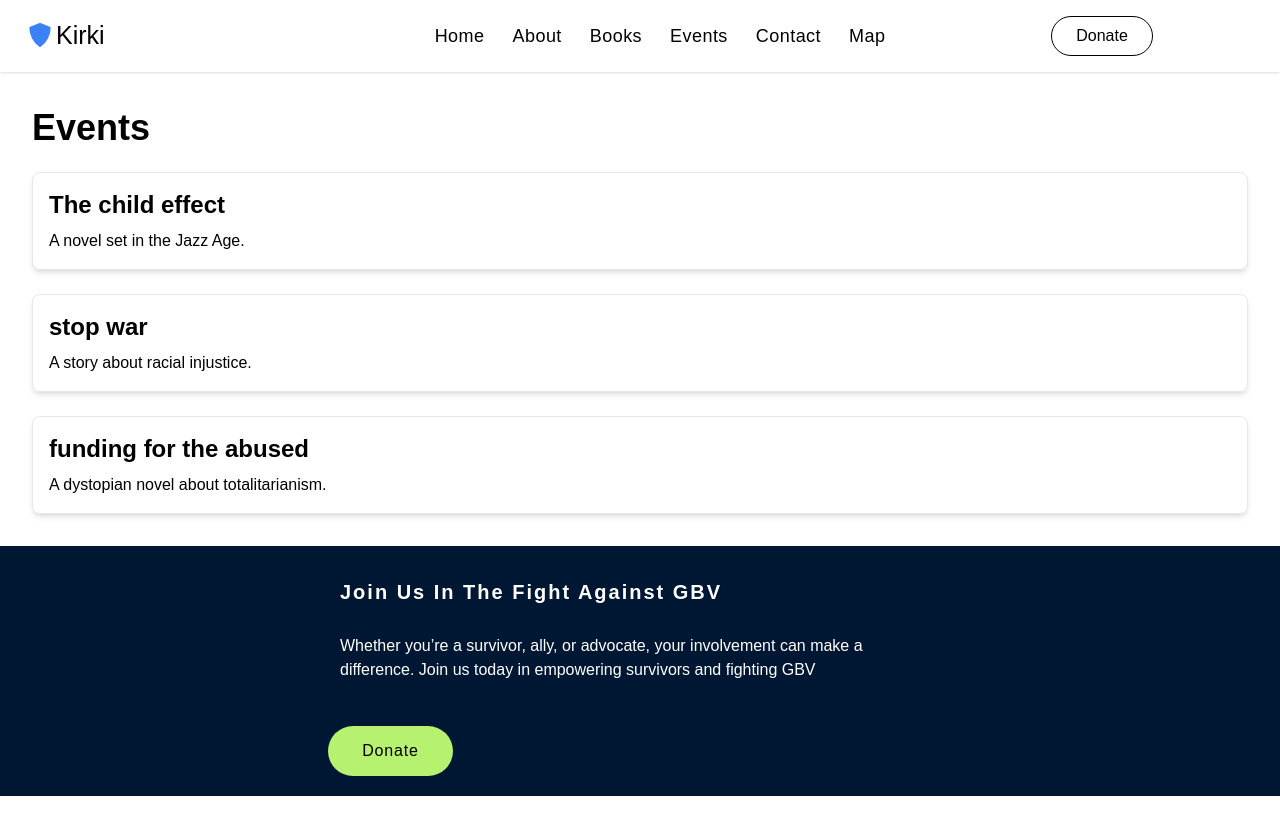
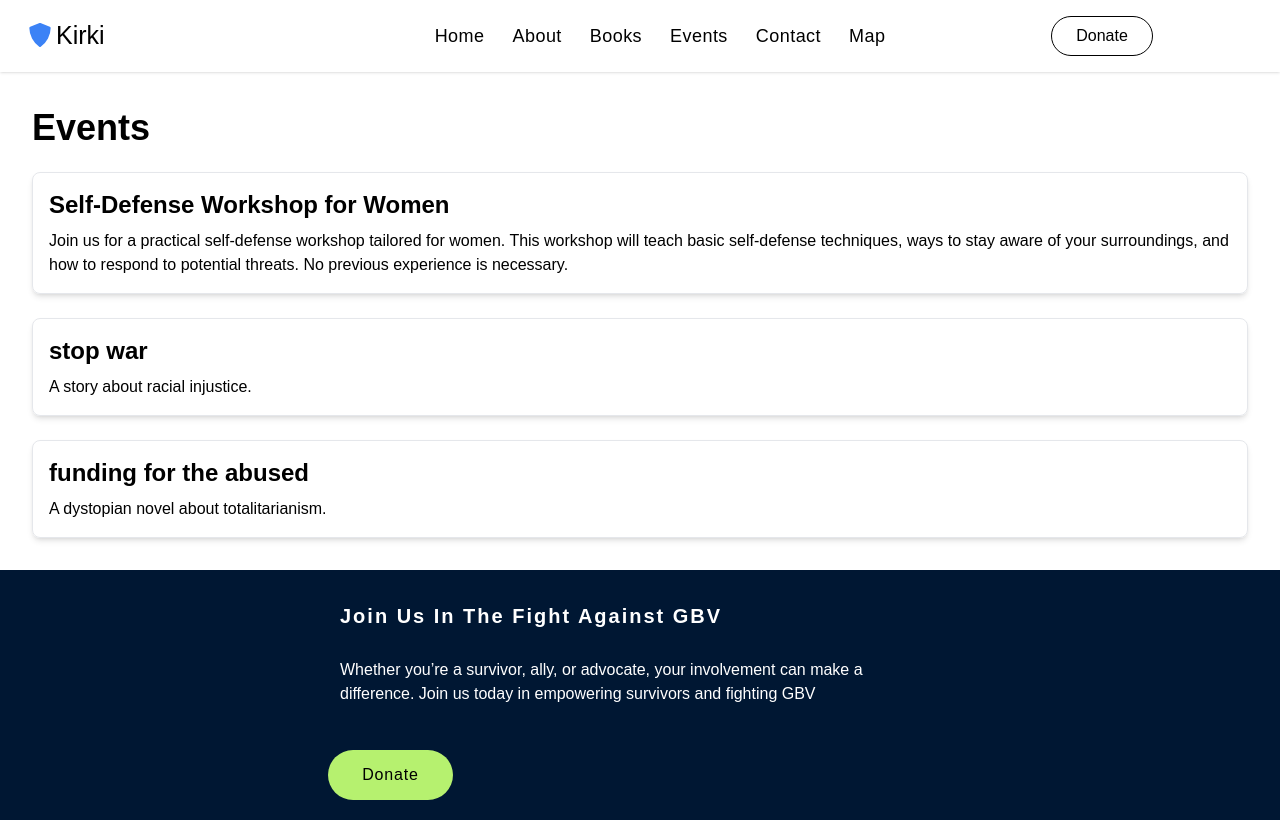
Before and after one commit to Jerryvic911/Justice, a Next.js app: page /events in a window 1280 px wide. Built offline with nearby package versions, Linux system fonts and the light colour scheme.

Commit message:
started working on the events preview page

```diff
--- a/src/app/events/[eventId]/page.jsx
+++ b/src/app/events/[eventId]/page.jsx
@@ -1,7 +1,6 @@
 'use client';
 import { useState } from 'react';
 import eventData from '../../../data/events.data.json';
-import Donation from '../../donate/Donation';
 
 export default function EventDetails({ params }) {
   const [event] = useState(() => {
@@ -9,16 +8,56 @@ export default function EventDetails({ params }) {
   });
 
   return (
-    <main className='h-fit p-8'>
-      <section>
-        <h1 className='mb-6 text-3xl font-bold text-gray-800'>{event.title}</h1>
+    <main className='flex flex-col mt-4 mb-6 px-4 md:px-6 lg:px-8 xl:px-[10rem]'>
+      <div className='w-full mb-6'>
+        <h1 className='text-[24px] md:text-[28px] lg:text-[32px] font-semibold mb-2'>Event Details</h1>
+        <h2 className='text-[20px] md:text-[24px] lg:text-[28px] font-semibold'>{event.title}</h2>
+      </div>
+      <section className='w-full'>
+        <div className='mb-4 text-[14px] md:text-[16px] lg:text-[18px] font-[500] border-t border-black pt-5 flex flex-col md:flex-row md:items-center'>
+          <span className='text-[#707070] font-[600] md:mr-4'>Date:</span>
+          <span>{event.date}</span>
+        </div>
+        <div className='mb-4 text-[14px] md:text-[16px] lg:text-[18px] font-[500] border-t border-black pt-5 flex flex-col md:flex-row md:items-center'>
+          <span className='text-[#707070] font-[600] md:mr-4'>Time:</span>
+          <span>{event.time}</span>
+          <span className='mx-2'>-</span>
+          <span>{event.endTime}</span>
+        </div>
+        <div className='mb-4 text-[14px] md:text-[16px] lg:text-[18px] font-[500] border-t border-black pt-5 flex flex-col md:flex-row md:items-center'>
+          <span className='text-[#707070] font-[600] md:mr-4'>Location:</span>
+          <span>{event.location}</span>
+        </div>
+        <p className='border-t text-[14px] md:text-[16px] lg:text-[18px] font-[500] border-black mb-4 pt-5 flex flex-col md:flex-row md:items-center'>
+          <span className='text-[#707070] font-[600] md:mr-4'>Description:</span>
+          <span>{event.description}</span>
+        </p>
+        <div className='mb-4 text-[14px] md:text-[16px] lg:text-[18px] font-[500] border-t border-black pt-5 flex flex-col md:flex-row md:items-center'>
+          <span className='text-[#707070] font-[600] md:mr-4'>Topics:</span>
+          <span>{event.topics.join(' - ')}</span>
+        </div>
+        <div className='mb-4 text-[14px] md:text-[16px] lg:text-[18px] font-[500] border-t border-b pb-4 border-black pt-5 flex flex-col md:flex-row md:items-center'>
+          <span className='text-[#707070] font-[600] md:mr-4'>Speakers/Trainers:</span>
+          <div className='flex flex-col'>
+            <span>{event.speakers}</span>
+            <span>{event.speakers1}</span>
+          </div>
+        </div>
+      </section>
 
-        <p className='tracking-wider'>
-          {event.description} <br />
-        </p>
-      </section>
-      <div>
-        <Donation />
+      <div className='mt-6'>
+        <div>
+          <h2 className='text-lg md:text-xl font-semibold'>Registration Information:</h2>
+        </div>
+        <button className='w-[150px] h-[40px] mt-3 px-6 py-2 rounded-full text-white bg-[#423F3F]'>Register Now</button>
+        <div className='mt-5'>
+          <p className='text-[14px] md:text-[16px] font-[500] mb-4'>
+            Contact for Questions:
+            <span className='ml-1'>
+              <a href="mailto:contact@kirki.com" className='text-blue-500'>contact@kirki.com</a>
+            </span>
+          </p>
+        </div>
       </div>
     </main>
   );
--- a/src/data/events.data.json
+++ b/src/data/events.data.json
@@ -1,17 +1,35 @@
 [
   {
     "id": 1,
-    "title": "The child effect",
-    "description": "A novel set in the Jazz Age."
+    "title": "Self-Defense Workshop for Women",
+    "description": "Join us for a practical self-defense workshop tailored for women. This workshop will teach basic self-defense techniques, ways to stay aware of your surroundings, and how to respond to potential threats. No previous experience is necessary.",
+    "time": ["10:00 AM"],
+    "endTime": ["1:00 PM"],
+    "date": "October 5, 2024",
+    "location": "Kaduna Women’s Center, Kaduna State",
+    "topics": ["How to de-escalate confrontations", "Personal safety tips in public spaces"],
+    "speakers": ["Amina Suleiman:Expert in Women’s Safety and Martial Arts "],
+    "speakers1": ["Fatima Musa:Community Organizer and GBV Advocate"]
   },
   {
     "id": 2,
     "title": "stop war",
-    "description": "A story about racial injustice."
+    "description": "A story about racial injustice.",
+    "time": ["3:00 PM"],
+    "endTime": ["4:00 PM"],
+    "date": "2023-10-15",
+    "location": "Room 101",
+    "topics": ["Social Justice", "Race", "Activism"],
+    "speakers": ["Alice Johnson", "Michael Brown"]
   },
   {
     "id": 3,
     "title": "funding for the abused",
-    "description": "A dystopian novel about totalitarianism."
+    "description": "A dystopian novel about totalitarianism.",
+    "time": "1:00 PM",
+    "date": "2023-10-20",
+    "location": "Conference Hall",
+    "topics": ["Dystopia", "Political Fiction", "Survival"],
+    "speakers": ["Emily Davis", "Robert Green"]
   }
 ]
```
